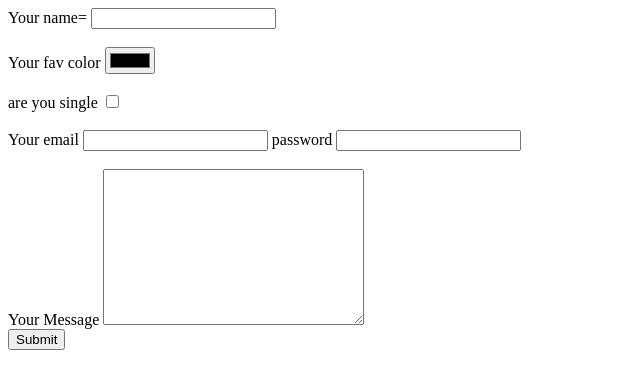
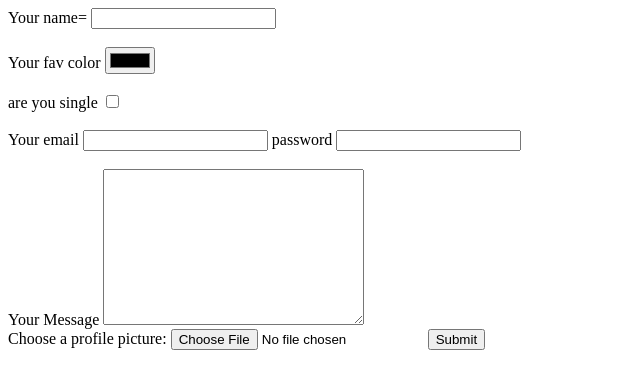
Before and after one commit to joybhowmik10/cv, a plain HTML site: page contactform.html in a window 1280 px wide. Shown: the whole page, without its empty margins (0-640 px from the left). Drawn offline with Linux system fonts and the light colour scheme.

Commit message:
file added in contact info

```diff
--- a/contactform.html
+++ b/contactform.html
@@ -27,6 +27,12 @@
 <label for="">Your Message</label>
 <textarea name="your message" id="" cols="30" rows="10"></textarea>
 <br>
+<label for="avatar">Choose a profile picture:</label>
+
+<input type="file"
+       id="avatar" name="avatar"
+       accept="image/png, image/jpeg">
+
 <input type="submit">
     </form>
   </body>
```
